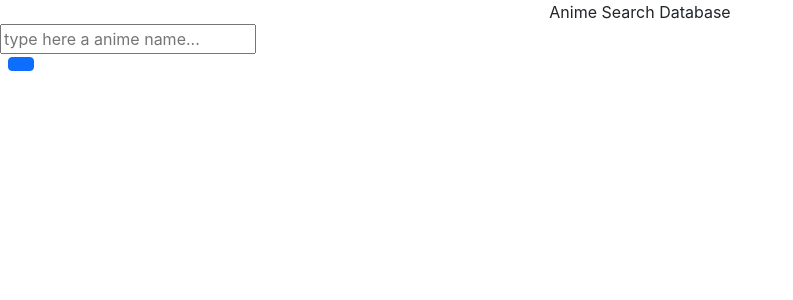
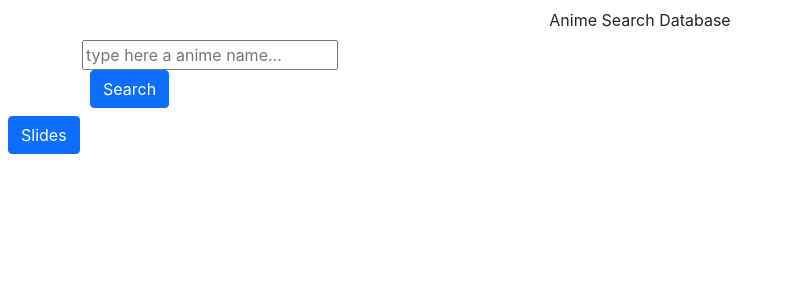
Before and after one commit to mauroxcf/Search_Anime_App, a React (Create React App) app: page / in a window 1280 px wide. Shown: the top 300 px of the page, without its empty margins (0-793 px from the left). Built offline with nearby package versions, Linux system fonts and the light colour scheme.

Commit message:
setting render to the anime list, display title, score and message

```diff
--- /dev/null
+++ b/src/components/AnimeRender.js
@@ -0,0 +1,21 @@
+import React from 'react'
+
+export default function AnimeRender(props) {
+
+  const handleMessage = (score) => {
+    if (score >= 0 && score <= 4) return "I do not recommend it."
+    else if (score > 4 && score < 8) return "You may have fun."
+    else return "Great, this is one of the best anime."
+
+  }
+  return props.animeImg.map(val => {
+    return (
+      <div key={val.id} className="card m-1">
+        <p>{val.title}</p>
+        <img className="rounded" onClick={() => window.open(val.url, "anime url")} alt="Anime IMG" src={val.image_url} />
+        <p>{val.score}</p>
+        <p>{handleMessage(val.score)}</p>
+      </div>
+    )
+  })
+}
--- a/src/components/AnimeSearch.js
+++ b/src/components/AnimeSearch.js
@@ -1,5 +1,8 @@
 import React, {useState} from 'react'
+import AnimeRender from './AnimeRender';
 import axios from 'axios';
+
+import "./styles/App.css"
 
 export default function AnimeSearch() {
 
@@ -35,7 +38,6 @@ export default function AnimeSearch() {
     }
   }
 
-
   /* if (error) return "<PageError />" */
   if (loading) return "<Loader />"
 
@@ -50,8 +52,8 @@ export default function AnimeSearch() {
   }
   return (
     <main>
-      <div>
-        <form className="" onSubmit={HandleSearch}>
+      <div className="container">
+        <form onSubmit={HandleSearch}>
           <input
           type="search"
           placeholder="type here a anime name..."
@@ -59,7 +61,13 @@ export default function AnimeSearch() {
           value={search}
           onChange={(e) => setSearch(e.target.value)} />
         </form>
-        <button onClick={HandleSearch} className="btn btn-primary mx-2 mb-2"></button>
+        <button onClick={HandleSearch} className="btn btn-primary mx-2 mb-2">Search</button>
+      </div>
+      <div>
+        <button className="btn btn-primary mx-2 mb-2">Slides</button>
+      </div>
+      <div className="container cards">
+        <AnimeRender animeImg={anime}/>
       </div>
     </main>
   )
--- a/src/components/App.js
+++ b/src/components/App.js
@@ -8,7 +8,7 @@ function App() {
 
   return (
     <div>
-      <div className="App">
+      <div className="App m-2">
         Anime Search Database
       </div>
       <div>
```
